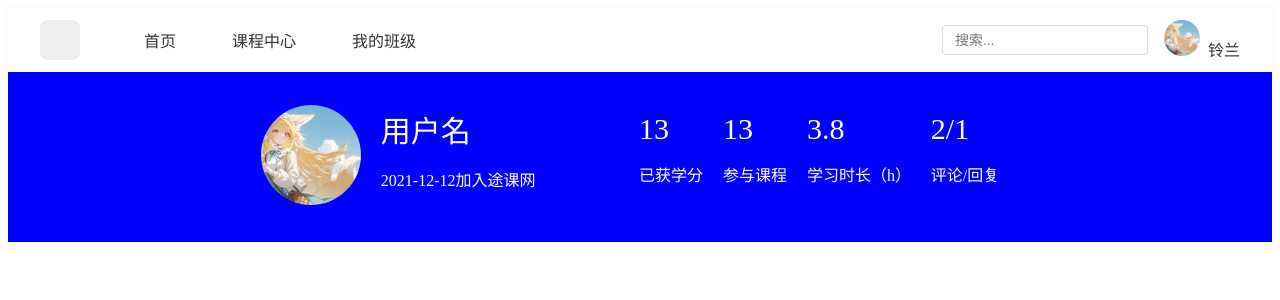
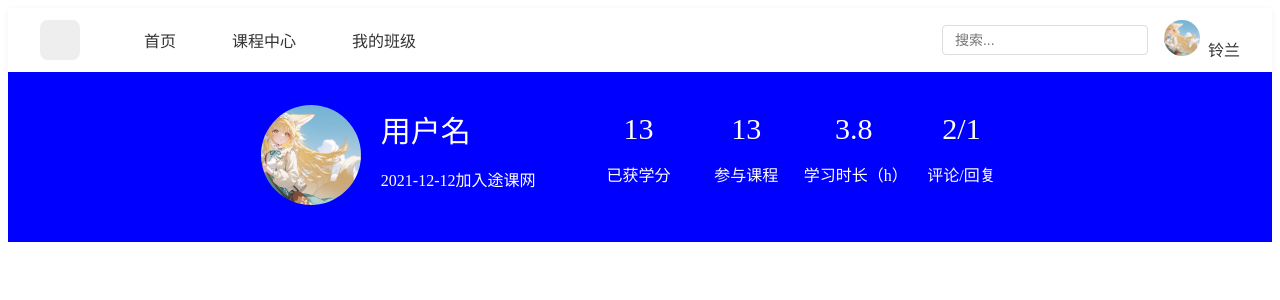
Before and after one commit to Alirea10/vue-edu, a Vue app: page /user in a window 1280 px wide. Shown: the top 300 px of the page. Built offline with nearby package versions, Linux system fonts and the light colour scheme.

Commit message:
user:修改一些冗余Css样式

```diff
--- a/src/components/user.vue
+++ b/src/components/user.vue
@@ -52,7 +52,6 @@ const avatar = "/assets/images/img.jpg"
   justify-content: flex-start;
   align-items: center;
   padding-left: 20%;
-  width: 300px;
   height: 100%;
 }
 .header .header_left .avatar img{
@@ -63,6 +62,7 @@ const avatar = "/assets/images/img.jpg"
   object-fit: cover;
 }
 .header .header_left .name{
+  width: 200px;
   padding-left: 20px;
   color: white;
 }
@@ -75,8 +75,12 @@ const avatar = "/assets/images/img.jpg"
   align-items: center;
   color: white;
   padding-right: 20%;
-  width: 400px;
   height: 100%;
+  width: 100%;
+}
+.header .header_right div{
+  width: 100px;
+  text-align: center;
 }
 .header .header_right div span{
   font-size: 30px;
```
